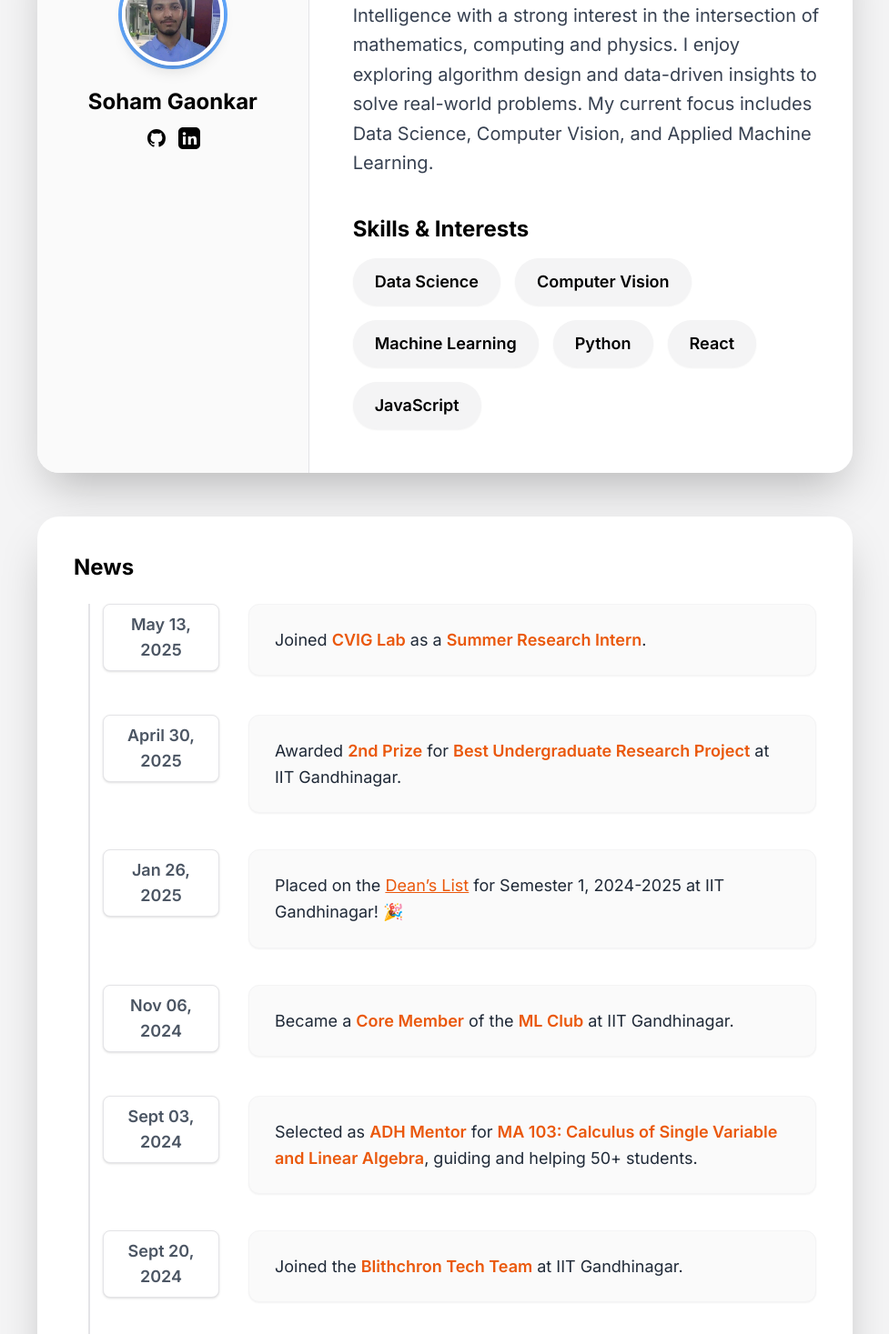
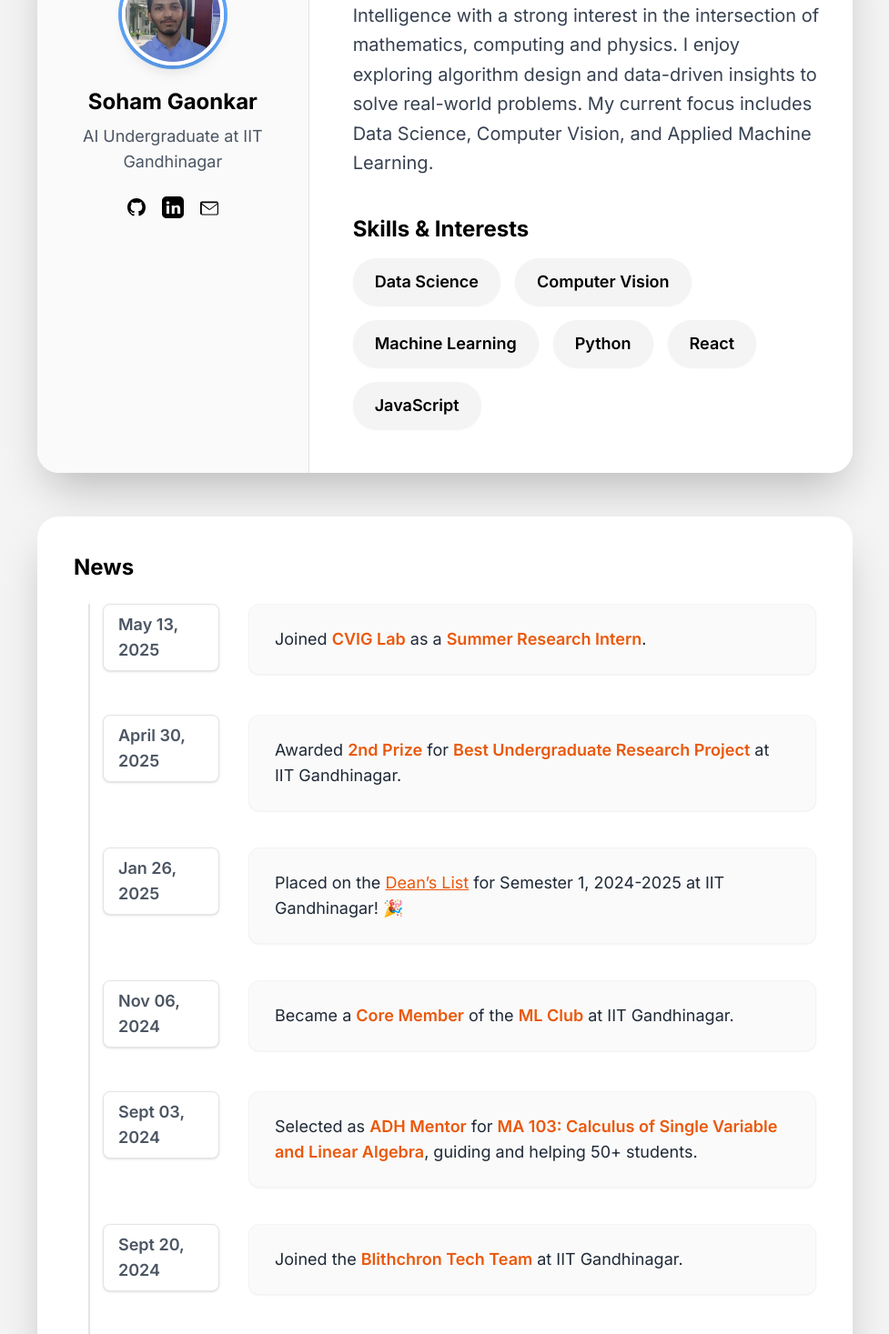
Before and after one commit to Soham-Gaonkar/Soham-Gaonkar.github.io, a React (Create React App) app: page /about in a window 1280 px wide. Shown: the part 320-1787 px from the top of the page at 91% size, without its empty margins (151-1128 px from the left). Built offline with nearby package versions, Linux system fonts and the light colour scheme.

Commit message:
update dark mode and fixed news

```diff
--- a/public/index.html
+++ b/public/index.html
@@ -2,14 +2,14 @@
 <html lang="en">
   <head>
     <meta charset="utf-8" />
-    <link rel="icon" type="image/png" href="%PUBLIC_URL%/icon.png" />
+    <link rel="icon" type="image/png" href="%PUBLIC_URL%/assets/icon.png" />
     <meta name="viewport" content="width=device-width, initial-scale=1" />
     <meta name="theme-color" content="#000000" />
     <meta
       name="description"
-      content="Web site created using create-react-app"
+      content="Soham Gaonkar - AI Undergraduate at IIT Gandhinagar. Portfolio showcasing projects in Machine Learning, Computer Vision, and Deep Learning."
     />
-    <link rel="apple-touch-icon" href="%PUBLIC_URL%/logo192.png" />
+    <link rel="apple-touch-icon" href="%PUBLIC_URL%/assets/icon.png" />
     <!-- Google Fonts: Inter -->
     <link href="https://fonts.googleapis.com/css2?family=Inter:wght@400;500;600;700&display=swap" rel="stylesheet" />
     <!--
@@ -26,7 +26,7 @@
       work correctly both with client-side routing and a non-root public URL.
       Learn how to configure a non-root public URL by running `npm run build`.
     -->
-    <title>React App</title>
+    <title>Soham's Portfolio</title>
   </head>
   <body>
     <noscript>You need to enable JavaScript to run this app.</noscript>
--- a/src/pages/About.tsx
+++ b/src/pages/About.tsx
@@ -45,38 +45,43 @@ const news = [
 ];
 
 const About: React.FC = () => (
-  <section className="min-h-screen bg-zinc-100 dark:bg-zinc-900 transition-colors duration-300 py-16 px-6 font-sans">
+  <section className="min-h-screen bg-zinc-100 dark:bg-slate-900 transition-colors duration-300 py-16 px-6 font-sans">
     <div className="max-w-screen-2xl mx-auto px-4 md:px-16">
       <h1 className="text-5xl font-extrabold text-center text-black dark:text-white mb-8" style={{ fontFamily: 'Inter, DM Sans, sans-serif' }}>
         About Me
       </h1>
       {/* Top Card: Bio, Skills, Profile */}
-      <div className="bg-white dark:bg-zinc-800 rounded-3xl shadow-2xl overflow-hidden max-w-4xl mx-auto flex flex-col md:flex-row items-start md:items-stretch">
+      <div className="bg-white dark:bg-slate-800 rounded-3xl shadow-2xl overflow-hidden max-w-4xl mx-auto flex flex-col md:flex-row items-start md:items-stretch">
         {/* Left: Avatar, Name, Socials */}
-        <div className="flex flex-col items-center w-full md:w-1/3 py-10 px-8 bg-zinc-50 dark:bg-zinc-900 border-b md:border-b-0 md:border-r border-zinc-200 dark:border-zinc-700">
+        <div className="flex flex-col items-center w-full md:w-1/3 py-10 px-8 bg-zinc-50 dark:bg-slate-900 border-b md:border-b-0 md:border-r border-zinc-200 dark:border-slate-700">
           <div className="relative mb-4">
             <span className="absolute inset-0 rounded-full ring-4 ring-blue-400 dark:ring-blue-500" style={{ zIndex: 1 }}></span>
             <img
               src="/assets/profile.jpg"
               alt="Soham Gaonkar"
-              className="w-28 h-28 rounded-full object-cover border-4 border-white dark:border-zinc-800 shadow-lg relative z-10"
+              className="w-28 h-28 rounded-full object-cover border-4 border-white dark:border-slate-800 shadow-lg relative z-10"
             />
           </div>
           <h2 className="text-2xl font-extrabold text-black dark:text-white mb-2 mt-2 text-center" style={{ fontFamily: 'Inter, DM Sans, sans-serif' }}>
             Soham Gaonkar
           </h2>
-          <div className="flex gap-3 mb-2 mt-1 justify-center">
-            <a href="https://github.com/Soham-Gaonkar" target="_blank" rel="noopener noreferrer" aria-label="GitHub" className="text-black dark:text-white hover:text-blue-600 dark:hover:text-blue-400 transition text-2xl">
+          <p className="text-lg text-gray-600 dark:text-slate-300 text-center mb-6" style={{ fontFamily: 'Inter, DM Sans, sans-serif' }}>
+            AI Undergraduate at IIT Gandhinagar
+          </p>
+          <div className="flex gap-4">
+            <a href="https://github.com/Soham-Gaonkar" target="_blank" rel="noopener noreferrer" aria-label="GitHub" className="text-black dark:text-slate-200 hover:text-gray-700 dark:hover:text-blue-400 transition">
               <svg className="w-6 h-6" fill="currentColor" viewBox="0 0 24 24"><path d="M12 2C6.477 2 2 6.484 2 12.021c0 4.425 2.865 8.18 6.839 9.504.5.092.682-.217.682-.483 0-.237-.008-.868-.013-1.703-2.782.605-3.369-1.343-3.369-1.343-.454-1.158-1.11-1.466-1.11-1.466-.908-.62.069-.608.069-.608 1.003.07 1.531 1.032 1.531 1.032.892 1.53 2.341 1.088 2.91.832.092-.647.35-1.088.636-1.338-2.22-.253-4.555-1.113-4.555-4.951 0-1.093.39-1.988 1.029-2.688-.103-.253-.446-1.272.098-2.65 0 0 .84-.27 2.75 1.026A9.564 9.564 0 0112 6.844c.85.004 1.705.115 2.504.337 1.909-1.296 2.747-1.027 2.747-1.027.546 1.379.203 2.398.1 2.651.64.7 1.028 1.595 1.028 2.688 0 3.848-2.339 4.695-4.566 4.942.359.31.678.921.678 1.856 0 1.338-.012 2.419-.012 2.747 0 .268.18.58.688.482A10.019 10.019 0 0022 12.021C22 6.484 17.523 2 12 2z"/></svg>
             </a>
-            <a href="https://www.linkedin.com/in/soham-gaonkar-885426280/" target="_blank" rel="noopener noreferrer" aria-label="LinkedIn" className="text-black dark:text-white hover:text-blue-600 dark:hover:text-blue-400 transition text-2xl">
+            <a href="https://www.linkedin.com/in/soham-gaonkar-885426280/" target="_blank" rel="noopener noreferrer" aria-label="LinkedIn" className="text-black dark:text-slate-200 hover:text-gray-700 dark:hover:text-blue-400 transition">
               <svg className="w-6 h-6" fill="currentColor" viewBox="0 0 24 24"><path d="M19 0h-14c-2.76 0-5 2.24-5 5v14c0 2.76 2.24 5 5 5h14c2.76 0 5-2.24 5-5v-14c0-2.76-2.24-5-5-5zm-11 19h-3v-9h3v9zm-1.5-10.28c-.966 0-1.75-.79-1.75-1.75s.784-1.75 1.75-1.75 1.75.79 1.75 1.75-.784 1.75-1.75 1.75zm13.5 10.28h-3v-4.5c0-1.08-.02-2.47-1.5-2.47-1.5 0-1.73 1.17-1.73 2.39v4.58h-3v-9h2.89v1.23h.04c.4-.75 1.38-1.54 2.84-1.54 3.04 0 3.6 2 3.6 4.59v4.72z"/></svg>
+            </a>
+            <a href="mailto:soham.gaonkar@iitgn.ac.in" className="text-black dark:text-slate-200 hover:text-red-600 transition" aria-label="Email">
+              <svg className="w-6 h-6" fill="currentColor" viewBox="0 0 24 24"><path d="M2.01 6.81A2.25 2.25 0 0 1 4.25 5.5h15.5c.83 0 1.6.5 1.99 1.31.13.26.21.54.25.83v10.06A2.25 2.25 0 0 1 19.75 20.5H4.25A2.25 2.25 0 0 1 2 18.7V7.64c.04-.29.12-.57.25-.83zm1.72.69l8.27 6.2c.2.15.47.15.67 0l8.27-6.2a.75.75 0 0 0-.47-.19H4.25a.75.75 0 0 0-.52.19zm16.77 1.62l-6.98 5.23a2.25 2.25 0 0 1-2.72 0l-6.98-5.23V18.7c0 .41.34.75.75.75h15.5c.41 0 .75-.34.75-.75V9.12z"/></svg>
             </a>
           </div>
         </div>
-        {/* Right: Bio, Skills */}
         <div className="flex-1 w-full md:pl-12 flex flex-col justify-center py-12 px-8">
-          <p className="text-xl text-gray-700 dark:text-gray-200 mb-10 leading-relaxed" style={{ fontFamily: 'Inter, DM Sans, sans-serif' }}>
+          <p className="text-xl text-gray-700 dark:text-slate-200 mb-10 leading-relaxed" style={{ fontFamily: 'Inter, DM Sans, sans-serif' }}>
             I'm a junior at IIT Gandhinagar, majoring in Artificial Intelligence with a strong interest in the intersection of mathematics, computing and physics. I enjoy exploring algorithm design and data-driven insights to solve real-world problems. My current focus includes Data Science, Computer Vision, and Applied Machine Learning.
           </p>
           <h3 className="text-2xl font-bold mb-4 text-black dark:text-white" style={{ fontFamily: 'Inter, DM Sans, sans-serif' }}>
@@ -86,7 +91,7 @@ const About: React.FC = () => (
             {skills.map((skill) => (
               <li
                 key={skill}
-                className="px-6 py-3 bg-zinc-100 dark:bg-zinc-700 text-black dark:text-white rounded-full text-lg font-semibold shadow-sm"
+                className="px-6 py-3 bg-zinc-100 dark:bg-slate-700 text-black dark:text-slate-200 rounded-full text-lg font-semibold shadow-sm"
                 style={{ fontFamily: 'Inter, DM Sans, sans-serif' }}
               >
                 {skill}
@@ -96,21 +101,22 @@ const About: React.FC = () => (
         </div>
       </div>
       {/* News Card */}
-      <div className="bg-white dark:bg-zinc-800 rounded-3xl shadow-2xl max-w-4xl mx-auto mt-12 p-10">
+      <div className="bg-white dark:bg-slate-800 rounded-3xl shadow-2xl max-w-4xl mx-auto mt-12 p-6 md:p-10">
         <h3 className="text-2xl font-bold mb-6 text-black dark:text-white" style={{ fontFamily: 'Inter, DM Sans, sans-serif' }}>
           News
         </h3>
         <div className="relative">
-          <div className="absolute left-4 top-0 bottom-0 w-0.5 bg-zinc-200 dark:bg-zinc-700" />
-          <ul className="space-y-10 pl-0 sm:pl-8">
+          {/* Vertical line - hidden on mobile, visible on larger screens */}
+          <div className="hidden md:block absolute left-4 top-0 bottom-0 w-0.5 bg-zinc-200 dark:bg-slate-700" />
+          <ul className="space-y-6 md:space-y-10 pl-0 md:pl-8">
             {news.map((item, idx) => (
-              <li key={idx} className="flex items-start gap-8">
-                <div className="flex-shrink-0 w-32 text-base text-gray-500 font-semibold text-right sm:text-left">
-                  <div className="bg-white dark:bg-zinc-800 border border-zinc-200 dark:border-zinc-700 rounded-lg px-4 py-2 shadow text-gray-600 dark:text-gray-300 text-lg font-semibold mb-2 text-center">
+              <li key={idx} className="flex flex-col md:flex-row md:items-start gap-4 md:gap-8">
+                <div className="flex-shrink-0 w-full md:w-32 text-base text-gray-500 font-semibold md:text-right">
+                  <div className="bg-white dark:bg-slate-800 border border-zinc-200 dark:border-slate-700 rounded-lg px-4 py-2 shadow text-gray-600 dark:text-slate-300 text-base md:text-lg font-semibold mb-2 text-center md:text-left">
                     {item.date}
                   </div>
                 </div>
-                <div className="flex-1 bg-zinc-50 dark:bg-zinc-900 rounded-xl px-7 py-6 shadow-sm text-lg text-gray-800 dark:text-gray-200 leading-relaxed max-w-2xl border border-zinc-100 dark:border-zinc-800">
+                <div className="flex-1 bg-zinc-50 dark:bg-slate-900 rounded-xl px-4 md:px-7 py-4 md:py-6 shadow-sm text-base md:text-lg text-gray-800 dark:text-slate-200 leading-relaxed max-w-2xl border border-zinc-100 dark:border-slate-800">
                   {item.text}
                 </div>
               </li>
```
Also changed, not shown: src/components/Navbar.tsx (+13 -13 lines), src/pages/Home.tsx (+11 -11 lines).
